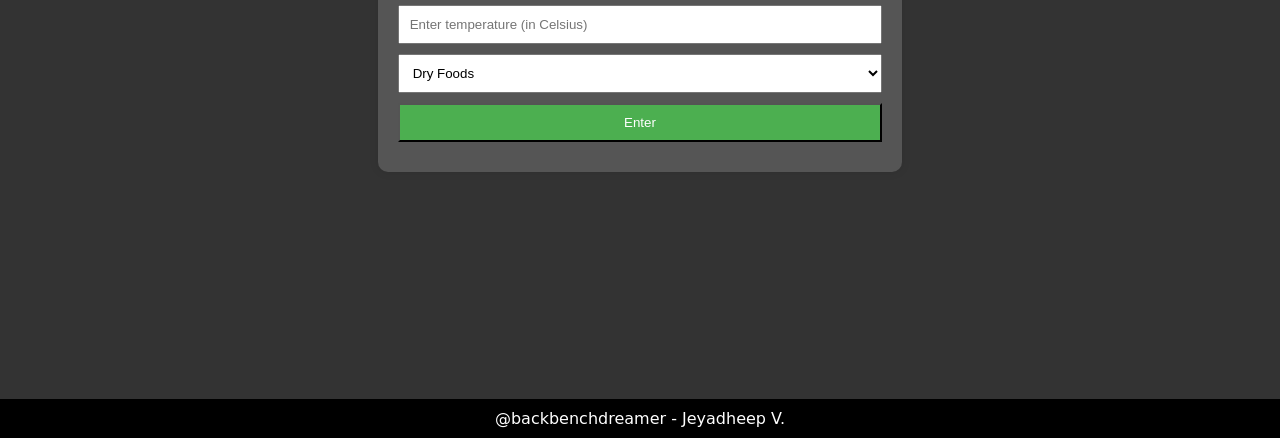
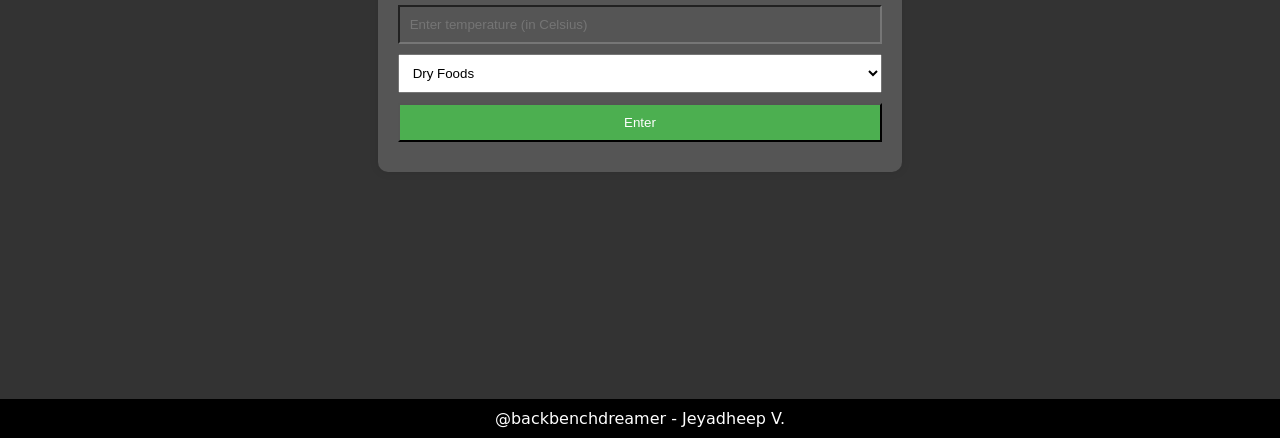
Before and after one commit to BackBenchDreamer/CodeVoyage, a plain HTML site: page HTML/food_dash.html in a window 1280 px wide. Shown: the part 362-800 px from the top of the page. Drawn offline with Linux system fonts and the light colour scheme.

Commit message:
Changed the color of text box

```diff
--- a/HTML/food_dash.html
+++ b/HTML/food_dash.html
@@ -29,6 +29,12 @@
       padding: 10px;
       width: 100%;
       box-sizing: border-box;
+    }
+
+    input#temperature {
+      /* Set the background color of the temperature input to match the drop-down menu's color */
+      background-color: #555; /* Set text color to dark grey */
+      color: #fff; /* Set text color to white */
     }
 
     button {
```
